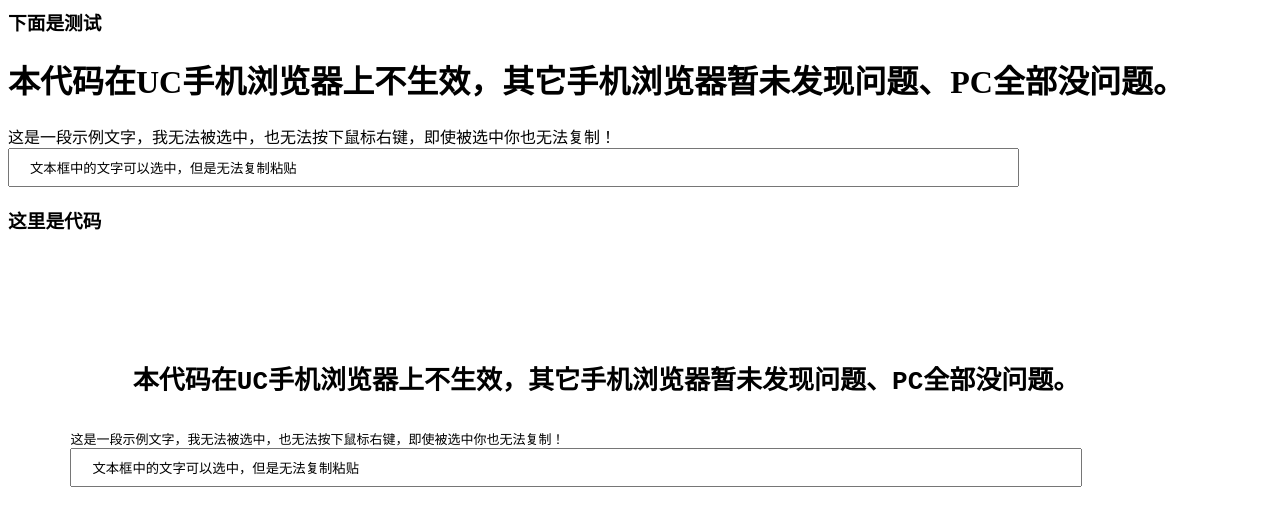
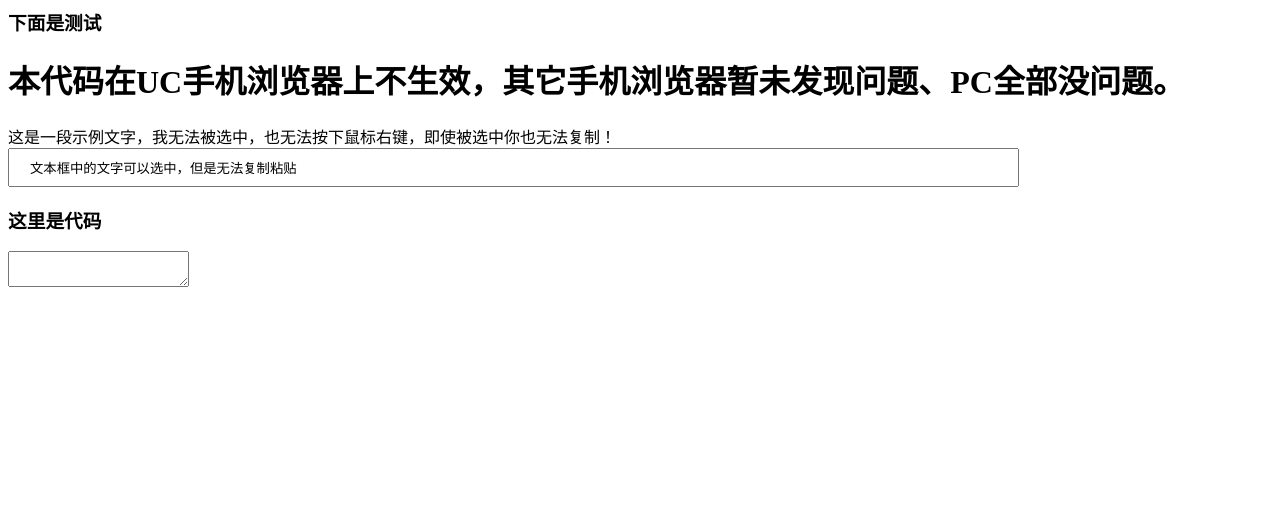
Before and after one commit to napoler/webio, a Jekyll site: the page demo/禁止复制/index.html, which Jekyll copies as it is, in a window 1280 px wide. Shown: the top 526 px of the page. Built offline with Jekyll 4.4.1, drawn with Linux system fonts in a browser that asks for light colours.

Commit message:
Signed-off-by: Terry chan <napoler2008@gmail.com>

```diff
--- a/demo/禁止复制/index.html
+++ b/demo/禁止复制/index.html
@@ -30,7 +30,7 @@ document.oncopy = function(){ return false; };
 
 
 <h3>这里是代码</h3>
-<pre>
+<textarea>
 
 
     <style type="text/css">
@@ -64,8 +64,4 @@ document.oncopy = function(){ return false; };
 
 
 
-
-
-
-
-</pre>
+    </textarea>
```
